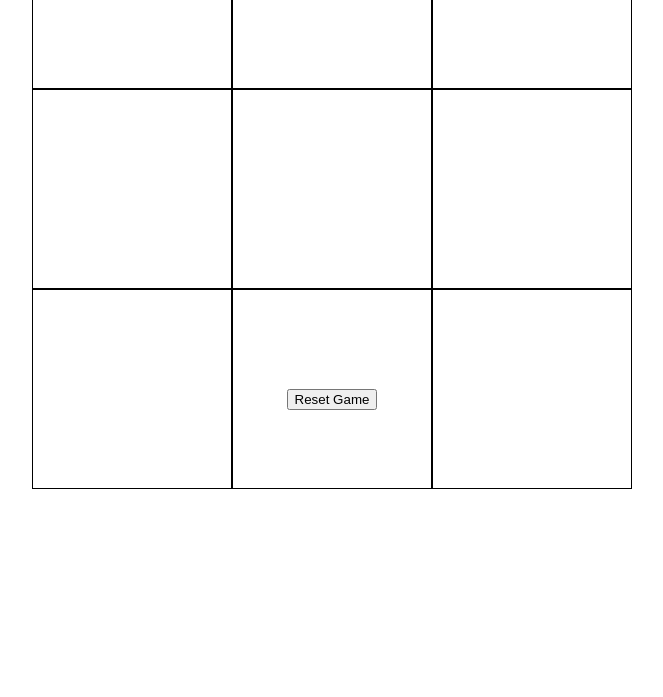
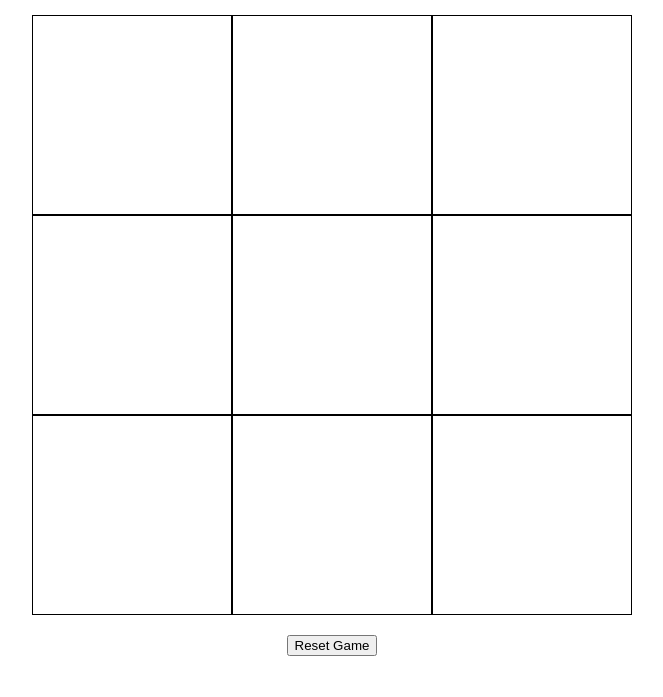
Before and after one commit to jyaymie/tic-tac-toe, a plain HTML site: page index.html in a window 1280 px wide. Shown: the part 132-829 px from the top of the page, without its empty margins (308-971 px from the left). Drawn offline with Linux system fonts and the light colour scheme.

Commit message:
Prevent elements from displaying on top of each other

```diff
--- a/style.css
+++ b/style.css
@@ -3,13 +3,14 @@
 }
 
 body {
+    display: flex;
+    flex-direction: column;
     height: 100vh;
     text-align: center;
     min-width: 600px;
 }
 
 .grid-container{
-    height: 50%;
     display: flex;
     justify-content: center;
     align-items: center;
@@ -30,3 +31,7 @@ body {
     line-height: 1.3;
     text-align: center;
 }
+
+.reset-container {
+    margin-top: 20px;
+}
```
Also changed, not shown: script.js (line endings or trailing spaces).
